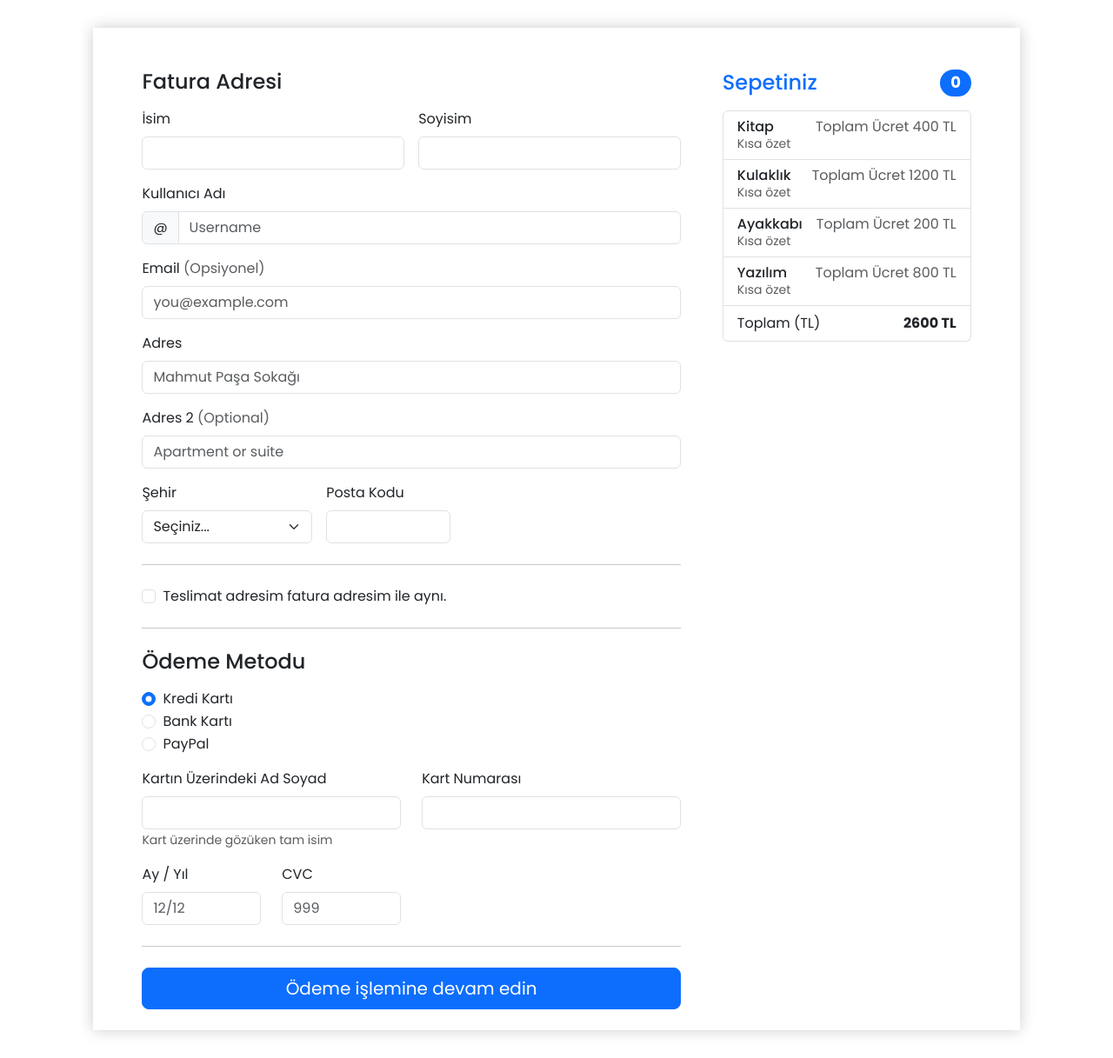
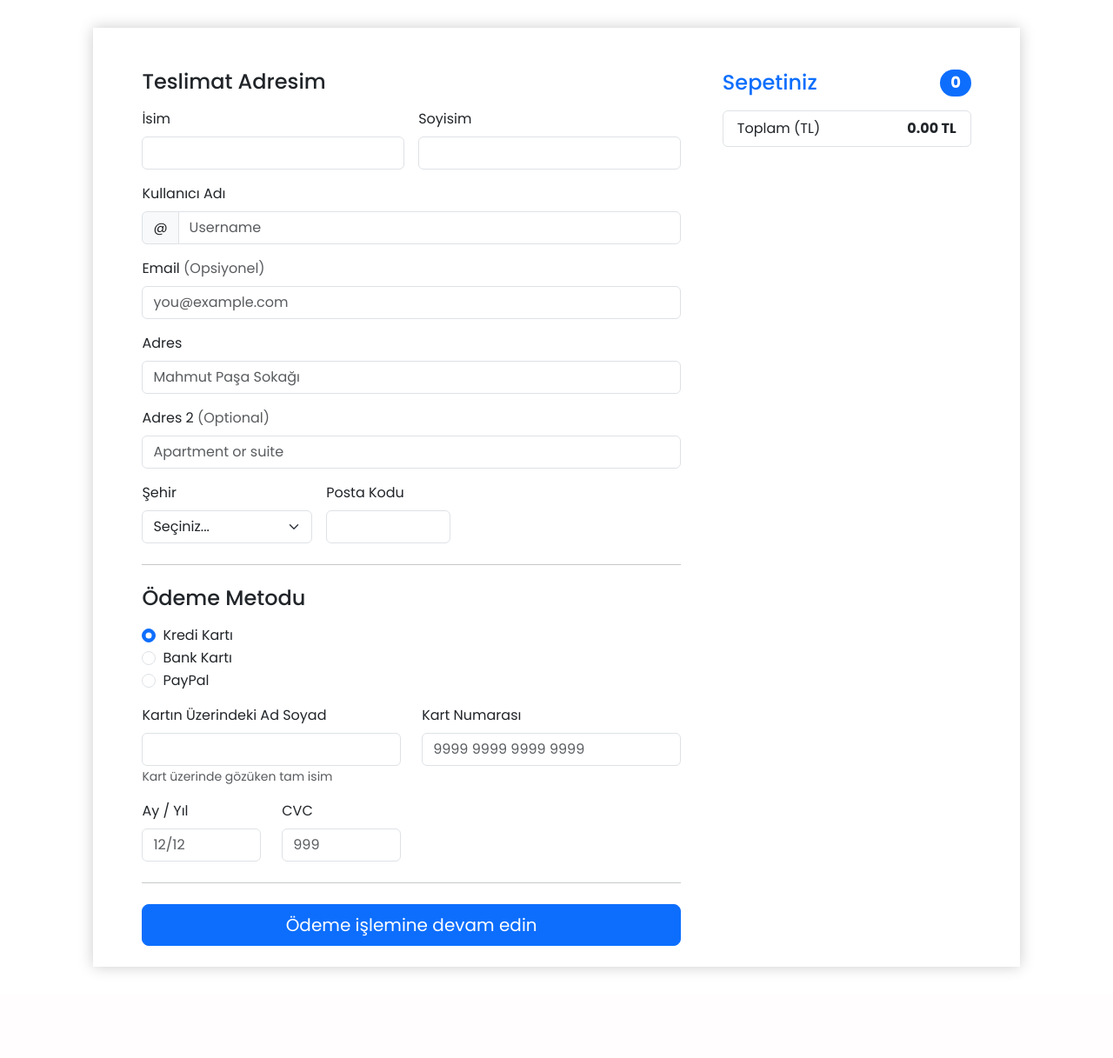
Before and after one commit to ahmetaydogn/djangoecommerce, a Django app: page /checkout/ in a window 1280 px wide. Shown: the part 57-1274 px from the top of the page at 87% size. After the commit the page ends 1175 px from the top, so only its background shows below. Run offline with Django 4.2, Linux system fonts and the light colour scheme.

Commit message:
revision 1

```diff
--- a/vatancomputer/store/admin.py
+++ b/vatancomputer/store/admin.py
@@ -10,3 +10,4 @@ admin.site.register(ItemImage)
 admin.site.register(Order)
 admin.site.register(OrderItem)
 admin.site.register(ShippingAddress)
+admin.site.register(PaymentInformation)
--- a/vatancomputer/store/templates/store/checkout.html
+++ b/vatancomputer/store/templates/store/checkout.html
@@ -13,52 +13,34 @@
                 <span class="badge bg-primary rounded-pill">{{ order.summary_item_count }}</span>
             </h4>
             <ul class="list-group mb-3">
+                {% for item in items %}
                 <li class="list-group-item d-flex justify-content-between lh-sm">
                     <div>
-                        <h6 class="my-0">Kitap</h6>
-                        <small class="text-body-secondary">Kısa özet</small>
+                        <h6 class="my-0">{{ item.product.brand }}<br>{{ item.product.name }}</h6>
+                        <small class="text-body-secondary">{{ item.product.summary|truncatechars:20 }}</small>
                     </div>
-                    <span class="text-body-secondary">Toplam Ücret 400 TL</span>
+                    <span class="text-body-secondary">Toplam Ücret <br><span
+                            style="text-align: right; width: 100%; display: inline-block;">{{item.summary_price|floatformat:2}}
+                            TL</span></span>
                 </li>
-
-                <li class="list-group-item d-flex justify-content-between lh-sm">
-                    <div>
-                        <h6 class="my-0">Kulaklık</h6>
-                        <small class="text-body-secondary">Kısa özet</small>
-                    </div>
-                    <span class="text-body-secondary">Toplam Ücret 1200 TL</span>
-                </li>
-
-                <li class="list-group-item d-flex justify-content-between lh-sm">
-                    <div>
-                        <h6 class="my-0">Ayakkabı</h6>
-                        <small class="text-body-secondary">Kısa özet</small>
-                    </div>
-                    <span class="text-body-secondary">Toplam Ücret 200 TL</span>
-                </li>
-
-                <li class="list-group-item d-flex justify-content-between lh-sm">
-                    <div>
-                        <h6 class="my-0">Yazılım</h6>
-                        <small class="text-body-secondary">Kısa özet</small>
-                    </div>
-                    <span class="text-body-secondary">Toplam Ücret 800 TL</span>
-                </li>
+                {% endfor %}
 
                 <li class="list-group-item d-flex justify-content-between">
                     <span>Toplam (TL)</span>
-                    <strong>2600 TL</strong>
+                    <strong>{{ order.summary_item_price|floatformat:2 }} TL</strong>
                 </li>
             </ul>
 
         </div>
         <div class="col-md-7 col-lg-8">
-            <h4 class="mb-3">Fatura Adresi</h4>
-            <form class="needs-validation" novalidate>
+            <h4 class="mb-3">Teslimat Adresim</h4>
+            <form class="needs-validation" method="POST" action="" novalidate>
+                {% csrf_token %}
                 <div class="row g-3">
+                    {% if user.is_authenticated == False %}
                     <div class="col-sm-6">
                         <label for="firstName" class="form-label">İsim</label>
-                        <input type="text" class="form-control" id="firstName" placeholder="" value="" required>
+                        <input name="firstName" type="text" class="form-control" id="firstName" placeholder="" value="" required>
                         <div class="invalid-feedback">
                             İsim girmek zorunludur.
                         </div>
@@ -66,7 +48,7 @@
 
                     <div class="col-sm-6">
                         <label for="lastName" class="form-label">Soyisim</label>
-                        <input type="text" class="form-control" id="lastName" placeholder="" value="" required>
+                        <input name="lastName" type="text" class="form-control" id="lastName" placeholder="" value="" required>
                         <div class="invalid-feedback">
                             Soyisim girmek zorunludur.
                         </div>
@@ -76,7 +58,7 @@
                         <label for="username" class="form-label">Kullanıcı Adı</label>
                         <div class="input-group has-validation">
                             <span class="input-group-text">@</span>
-                            <input type="text" class="form-control" id="username" placeholder="Username" required>
+                            <input name="username" type="text" class="form-control" id="username" placeholder="Username" required>
                             <div class="invalid-feedback">
                                 Kullanıcı İsmi girmek zorunludur.
                             </div>
@@ -86,15 +68,16 @@
                     <div class="col-12">
                         <label for="email" class="form-label">Email <span
                                 class="text-body-secondary">(Opsiyonel)</span></label>
-                        <input type="email" class="form-control" id="email" placeholder="you@example.com">
+                        <input name="email" type="email" class="form-control" id="email" placeholder="you@example.com">
                         <div class="invalid-feedback">
                             Lütfen teslimat için geçerli bir e posta adresi giriniz.
                         </div>
                     </div>
+                    {% endif %}
 
                     <div class="col-12">
                         <label for="address" class="form-label">Adres</label>
-                        <input type="text" class="form-control" id="address" placeholder="Mahmut Paşa Sokağı" required>
+                        <input name="address" type="text" class="form-control" id="address" placeholder="Mahmut Paşa Sokağı" required>
                         <div class="invalid-feedback">
                             Lütfen teslimat adresini giriniz.
                         </div>
@@ -103,14 +86,94 @@
                     <div class="col-12">
                         <label for="address2" class="form-label">Adres 2 <span
                                 class="text-body-secondary">(Optional)</span></label>
-                        <input type="text" class="form-control" id="address2" placeholder="Apartment or suite">
+                        <input name="address2" type="text" class="form-control" id="address2" placeholder="Apartment or suite">
                     </div>
 
                     <div class="col-md-4">
                         <label for="state" class="form-label">Şehir</label>
-                        <select class="form-select" id="state" required>
+                        <select name="city" class="form-select" id="state" required>
                             <option value="">Seçiniz...</option>
-                            <option>California</option>
+                            <option value="1">Adana</option>
+                            <option value="2">Adıyaman</option>
+                            <option value="3">Afyonkarahisar</option>
+                            <option value="4">Ağrı</option>
+                            <option value="5">Amasya</option>
+                            <option value="6">Ankara</option>
+                            <option value="7">Antalya</option>
+                            <option value="8">Artvin</option>
+                            <option value="9">Aydın</option>
+                            <option value="10">Balıkesir</option>
+                            <option value="11">Bilecik</option>
+                            <option value="12">Bingöl</option>
+                            <option value="13">Bitlis</option>
+                            <option value="14">Bolu</option>
+                            <option value="15">Burdur</option>
+                            <option value="16">Bursa</option>
+                            <option value="17">Çanakkale</option>
+                            <option value="18">Çankırı</option>
+                            <option value="19">Çorum</option>
+                            <option value="20">Denizli</option>
+                            <option value="21">Diyarbakır</option>
+                            <option value="22">Edirne</option>
+                            <option value="23">Elazığ</option>
+                            <option value="24">Erzincan</option>
+                            <option value="25">Erzurum</option>
+                            <option value="26">Eskişehir</option>
+                            <option value="27">Gaziantep</option>
+                            <option value="28">Giresun</option>
+                            <option value="29">Gümüşhane</option>
+                            <option value="30">Hakkâri</option>
+                            <option value="31">Hatay</option>
+                            <option value="32">Isparta</option>
+                            <option value="33">Mersin</option>
+                            <option value="34">İstanbul</option>
+                            <option value="35">İzmir</option>
+                            <option value="36">Kars</option>
+                            <option value="37">Kastamonu</option>
+                            <option value="38">Kayseri</option>
+                            <option value="39">Kırklareli</option>
+                            <option value="40">Kırşehir</option>
+                            <option value="41">Kocaeli</option>
+                            <option value="42">Konya</option>
+                            <option value="43">Kütahya</option>
+                            <option value="44">Malatya</option>
+                            <option value="45">Manisa</option>
+                            <option value="46">Kahramanmaraş</option>
+                            <option value="47">Mardin</option>
+                            <option value="48">Muğla</option>
+                            <option value="49">Muş</option>
+                            <option value="50">Nevşehir</option>
+                            <option value="51">Niğde</option>
+                            <option value="52">Ordu</option>
+                            <option value="53">Rize</option>
+                            <option value="54">Sakarya</option>
+                            <option value="55">Samsun</option>
+                            <option value="56">Siirt</option>
+                            <option value="57">Sinop</option>
+                            <option value="58">Sivas</option>
+                            <option value="59">Tekirdağ</option>
+                            <option value="60">Tokat</option>
+                            <option value="61">Trabzon</option>
+                            <option value="62">Tunceli</option>
+                            <option value="63">Şanlıurfa</option>
+                            <option value="64">Uşak</option>
+                            <option value="65">Van</option>
+                            <option value="66">Yozgat</option>
+                            <option value="67">Zonguldak</option>
+                            <option value="68">Aksaray</option>
+                            <option value="69">Bayburt</option>
+                            <option value="70">Karaman</option>
+                            <option value="71">Kırıkkale</option>
+                            <option value="72">Batman</option>
+                            <option value="73">Şırnak</option>
+                            <option value="74">Bartın</option>
+                            <option value="75">Ardahan</option>
+                            <option value="76">Iğdır</option>
+                            <option value="77">Yalova</option>
+                            <option value="78">Karabük</option>
+                            <option value="79">Kilis</option>
+                            <option value="80">Osmaniye</option>
+                            <option value="81">Düzce</option>
                         </select>
                         <div class="invalid-feedback">
                             Lütfen geçerli bir şehir seçiniz.
@@ -119,7 +182,7 @@
 
                     <div class="col-md-3">
                         <label for="zip" class="form-label">Posta Kodu</label>
-                        <input type="text" class="form-control" id="zip" placeholder="" required>
+                        <input name="zipcode" type="text" class="form-control" id="zip" placeholder="" required>
                         <div class="invalid-feedback">
                             Posta Kodu zorunludur.
                         </div>
@@ -128,26 +191,19 @@
 
                 <hr class="my-4">
 
-                <div class="form-check">
-                    <input type="checkbox" class="form-check-input" id="same-address">
-                    <label class="form-check-label" for="same-address">Teslimat adresim fatura adresim ile aynı.</label>
-                </div>
-
-                <hr class="my-4">
-
                 <h4 class="mb-3">Ödeme Metodu</h4>
 
                 <div class="my-3">
                     <div class="form-check">
-                        <input id="credit" name="paymentMethod" type="radio" class="form-check-input" checked required>
+                        <input name="paymentMethod" id="credit" name="paymentMethod" type="radio" class="form-check-input" checked required>
                         <label class="form-check-label" for="credit">Kredi Kartı</label>
                     </div>
                     <div class="form-check">
-                        <input id="debit" name="paymentMethod" type="radio" class="form-check-input" required>
+                        <input name="paymentMethod" id="debit" name="paymentMethod" type="radio" class="form-check-input" required>
                         <label class="form-check-label" for="debit">Bank Kartı</label>
                     </div>
                     <div class="form-check">
-                        <input id="paypal" name="paymentMethod" type="radio" class="form-check-input" required>
+                        <input name="paymentMethod" id="paypal" name="paymentMethod" type="radio" class="form-check-input" required>
                         <label class="form-check-label" for="paypal">PayPal</label>
                     </div>
                 </div>
@@ -155,7 +211,7 @@
                 <div class="row gy-3">
                     <div class="col-md-6">
                         <label for="cc-name" class="form-label">Kartın Üzerindeki Ad Soyad</label>
-                        <input type="text" class="form-control" id="cc-name" placeholder="" required>
+                        <input name="cartName" type="text" class="form-control" id="cc-name" placeholder="" required>
                         <small class="text-body-secondary">Kart üzerinde gözüken tam isim</small>
                         <div class="invalid-feedback">
                             Kart üzerindeki isim zorunludur.
@@ -164,14 +220,15 @@
 
                     <div class="col-md-6">
                         <label for="cc-number" class="form-label">Kart Numarası</label>
-                        <input type="text" class="form-control" id="cc-number" placeholder="" maxlength="19" required>
+                        <input name="cartNumber" type="text" class="form-control" id="cc-number" placeholder="9999 9999 9999 9999"
+                            maxlength="19" required>
                         <div class="invalid-feedback">Kredi kartı numarası zorunludur.
                         </div>
                     </div>
 
                     <div class="col-md-3">
                         <label for="cc-expiration" class="form-label">Ay / Yıl</label>
-                        <input type="text" class="form-control" id="cc-expiration" placeholder="12/12" maxlength="5"
+                        <input name="cartExpiration" type="text" class="form-control" id="cc-expiration" placeholder="12/12" maxlength="5"
                             required>
                         <div class="invalid-feedback">
                             Ay / Yıl zorunludur.
@@ -180,7 +237,7 @@
 
                     <div class="col-md-3">
                         <label for="cc-cvv" class="form-label">CVC</label>
-                        <input type="text" class="form-control" id="cc-cvv" placeholder="999" maxlength="3" required>
+                        <input name="cartCvv" type="text" class="form-control" id="cc-cvv" placeholder="999" maxlength="3" required>
                         <div class="invalid-feedback">
                             Güvenlik kodu zorunludur.
                         </div>
@@ -189,9 +246,30 @@
 
                 <hr class="my-4">
 
-                <button class="w-100 btn btn-primary btn-lg" type="submit">Ödeme işlemine devam edin</button>
+                <button data-order="{{ item.order.id }}" data-action="complete" class="w-100 btn btn-primary btn-lg" id="complete-order" type="submit">Ödeme işlemine devam edin</button>
             </form>
         </div>
     </div>
 </div>
+
+<script>
+    (() => {
+        'use strict'
+
+        // Fetch all the forms we want to apply custom Bootstrap validation styles to
+        const forms = document.querySelectorAll('.needs-validation')
+
+        // Loop over them and prevent submission
+        Array.from(forms).forEach(form => {
+          form.addEventListener('submit', event => {
+            if (!form.checkValidity()) {
+              event.preventDefault()
+              event.stopPropagation()
+            }
+
+            form.classList.add('was-validated')
+          }, false)
+        })
+      })()
+</script>
 {% endblock %}
--- a/vatancomputer/store/templates/store/main.html
+++ b/vatancomputer/store/templates/store/main.html
@@ -61,6 +61,7 @@
                     </li>
                 </ul>
 
+                {% if user.is_authenticated == False %}
                 <div class="form-inline my-2 my-lg-0" id="form-things">
                     <a class="btn btn-warning" href="#" id="form-login-button">Login</a>
                     <a href="{% url 'store:cart' %}">
@@ -68,6 +69,7 @@
                     </a>
                     <p id="cart-total">{{ order.summary_item_count }}</p>
                 </div>
+                {% endif %}
             </div>
         </div>
     </nav>
--- a/vatancomputer/store/urls.py
+++ b/vatancomputer/store/urls.py
@@ -9,5 +9,6 @@ urlpatterns = [
     path('cart/', views.cart, name='cart'),
     path('checkout/', views.checkout, name='checkout'),
     path('view/<int:productId>', views.view, name='view'),
-    path('update_item/', views.update_item, name='update_item')
+    path('update_item/', views.update_item, name='update_item'),
+    path('complete_order/', views.complete_order, name='complete_order')
 ]
--- a/vatancomputer/store/views.py
+++ b/vatancomputer/store/views.py
@@ -1,6 +1,7 @@
 from django.shortcuts import render
 from . import models
 from django.http import JsonResponse
+from django.urls import reverse, reverse_lazy
 import json
 
 # Create your views here.
@@ -34,10 +35,43 @@ def checkout(request):
     if request.user.is_authenticated:
         customer = request.user.customer
         order, created = models.Order.objects.get_or_create(customer=customer, complete=False)
+        items = order.orderitem_set.all()
     else:
+        items = []
         order = { 'summary_item_count':0, 'summary_item_price':0 }
 
-    context = { "order" : order }
+    if (request.method == "POST") and (request.POST is not None):
+        clean_data = request.POST
+        print("add 1")
+        if (request.user.is_authenticated == False):
+            firstName = clean_data['firstName']
+            lastName = clean_data['lastName']
+            username = clean_data['username']
+            email = clean_data['email']
+        else:
+            print("add 2")
+            address1 = clean_data['address']
+            address2 = clean_data['address2']
+            city = clean_data['city']
+            zipcode = clean_data['zipcode']
+            payment_method = clean_data['paymentMethod']
+            cartName = clean_data['cartName']
+            cartNumber = clean_data['cartNumber']
+            cartExpiration = clean_data['cartExpiration']
+            cartCvv = clean_data['cartCvv']
+
+            paymentInformation = models.PaymentInformation(customer=customer, payment_method=payment_method, card_name=cartName
+                                                                        ,card_number=cartNumber, expires_end=cartExpiration, cvv=cartCvv)
+            paymentInformation.save()
+            shippingAdress = models.ShippingAddress.objects.create(customer=customer, payment_info=paymentInformation,
+                                                order=order, address=address1, address_optional=address2,
+                                                city=city, zipcode=zipcode)
+            shippingAdress.save()
+            return redirect(reverse('store:store'))
+
+
+    product = models.Product.objects.all()
+    context = { "order" : order, "items" : items }
     return render(request, 'store/checkout.html', context=context)
 
 def view(request, productId):
@@ -65,9 +99,6 @@ def update_item(request):
     productId = data['productId']
     action = data['action']
 
-    print('Action: ', action)
-    print('Product Id: ', productId)
-
     customer = request.user.customer
     product = models.Product.objects.get(id=productId)
     order, created = models.Order.objects.get_or_create(customer=customer, complete='False')
@@ -84,3 +115,22 @@ def update_item(request):
         orderItem.delete()
 
     return JsonResponse('Item was updated!', safe=False)
+
+def complete_order(request):
+    data = json.loads(request.body)
+    orderId = data['orderId']
+    action = data['action']
+
+    customer = request.user.customer
+    order, created = models.Order.objects.get_or_create(customer=customer, complete='False')
+    orderItems = order.orderitem_set.all()
+
+    if action == "complete" and len(orderItems) > 0:
+        for item in orderItems:
+            item.product.amount = item.product.amount - item.amount
+            item.product.save()
+        order.complete = True
+
+    order.save()
+
+    return JsonResponse('Payment is successful!', safe=False)
```
Also changed, not shown: vatancomputer/static/js/cart.js (+36 -4 lines), vatancomputer/store/models.py (+10 -0 lines), vatancomputer/db.sqlite3, vatancomputer/store/migrations/0004_paymentinformation_shippingaddress_payment_info.py (added), vatancomputer/store/migrations/0005_paymentinformation_card_name.py (added), vatancomputer/store/migrations/0006_remove_paymentinformation_payment_method.py (added).
